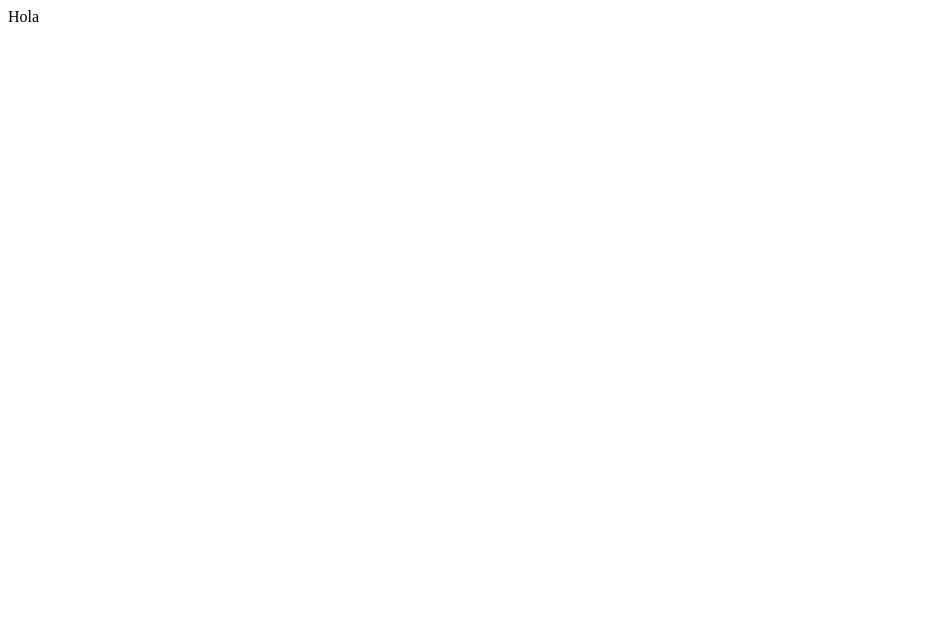
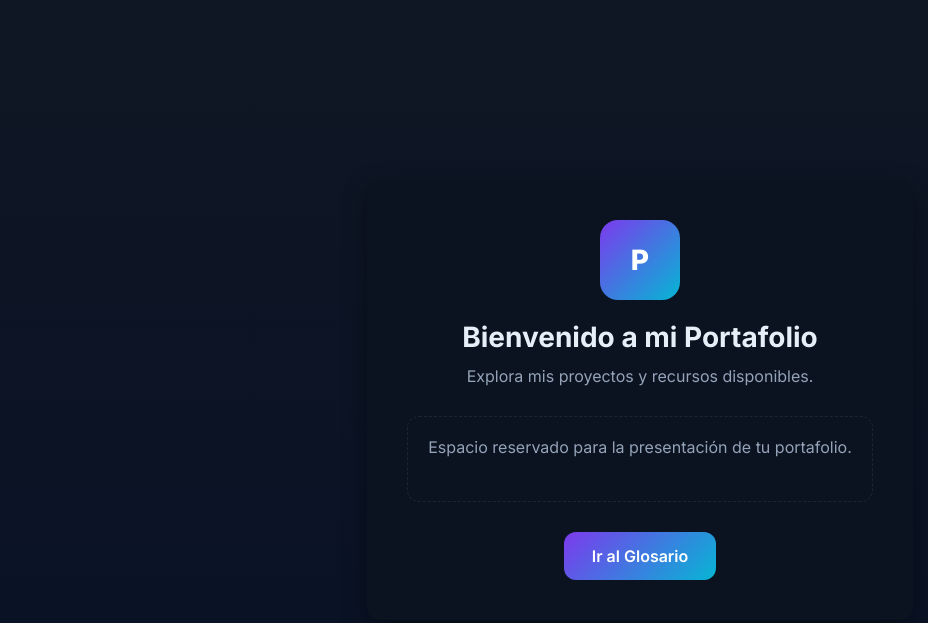
Before and after one commit to JosephKYA/Glosario, a plain HTML site: page index.html in a window 1280 px wide. Shown: the whole page, without its empty margins (0-928 px from the left). Drawn offline with Linux system fonts and the light colour scheme.

Commit message:
index.html

```diff
--- a/index.html
+++ b/index.html
@@ -1 +1,84 @@
-Hola
+<!doctype html>
+<html lang="es">
+<head>
+  <meta charset="utf-8" />
+  <meta name="viewport" content="width=device-width,initial-scale=1" />
+  <title>Portafolio - Portada</title>
+  <link href="https://fonts.googleapis.com/css2?family=Inter:wght@300;400;600;700;800&display=swap" rel="stylesheet">
+  <style>
+    :root{
+      --bg:#0f1724;
+      --card:#0b1220;
+      --accent:#7c3aed;
+      --muted:#94a3b8;
+      --radius:12px;
+      color-scheme: dark;
+    }
+    *{box-sizing:border-box;margin:0;padding:0}
+    body{
+      font-family:Inter, system-ui;
+      background: linear-gradient(180deg,var(--bg), #071026 120%);
+      color:#e6eef8;
+      display:flex;
+      justify-content:center;
+      align-items:center;
+      min-height:100vh;
+      text-align:center;
+      padding:20px;
+    }
+    .wrapper{
+      max-width:800px;
+      padding:40px;
+      background:var(--card);
+      border-radius:var(--radius);
+      box-shadow:0 8px 24px rgba(0,0,0,0.4);
+    }
+    .logo{
+      width:80px;height:80px;
+      border-radius:18px;
+      margin:0 auto 20px;
+      background:linear-gradient(135deg,var(--accent),#06b6d4);
+      display:grid;place-items:center;
+      font-weight:800;font-size:28px;color:white;
+    }
+    h1{font-size:28px;margin-bottom:12px}
+    p{color:var(--muted);margin-bottom:24px;font-size:16px}
+    .btn{
+      display:inline-block;
+      padding:14px 28px;
+      border-radius:12px;
+      font-weight:600;
+      text-decoration:none;
+      color:white;
+      background:linear-gradient(135deg,var(--accent),#06b6d4);
+      transition:transform 0.2s ease, box-shadow 0.2s ease;
+    }
+    .btn:hover{
+      transform:translateY(-2px);
+      box-shadow:0 6px 16px rgba(0,0,0,0.4);
+    }
+    .content{
+      margin:30px 0;
+      padding:20px;
+      border:1px dashed rgba(255,255,255,0.08);
+      border-radius:12px;
+      font-size:15px;
+      color:var(--muted);
+    }
+  </style>
+</head>
+<body>
+  <div class="wrapper">
+    <div class="logo">P</div>
+    <h1>Bienvenido a mi Portafolio</h1>
+    <p>Explora mis proyectos y recursos disponibles.</p>
+
+    <div class="content">
+      <!-- Aquí puedes agregar el contenido de tu portafolio -->
+      <p>Espacio reservado para la presentación de tu portafolio.</p>
+    </div>
+
+    <a href="glosario.html" class="btn">Ir al Glosario</a>
+  </div>
+</body>
+</html>
```
